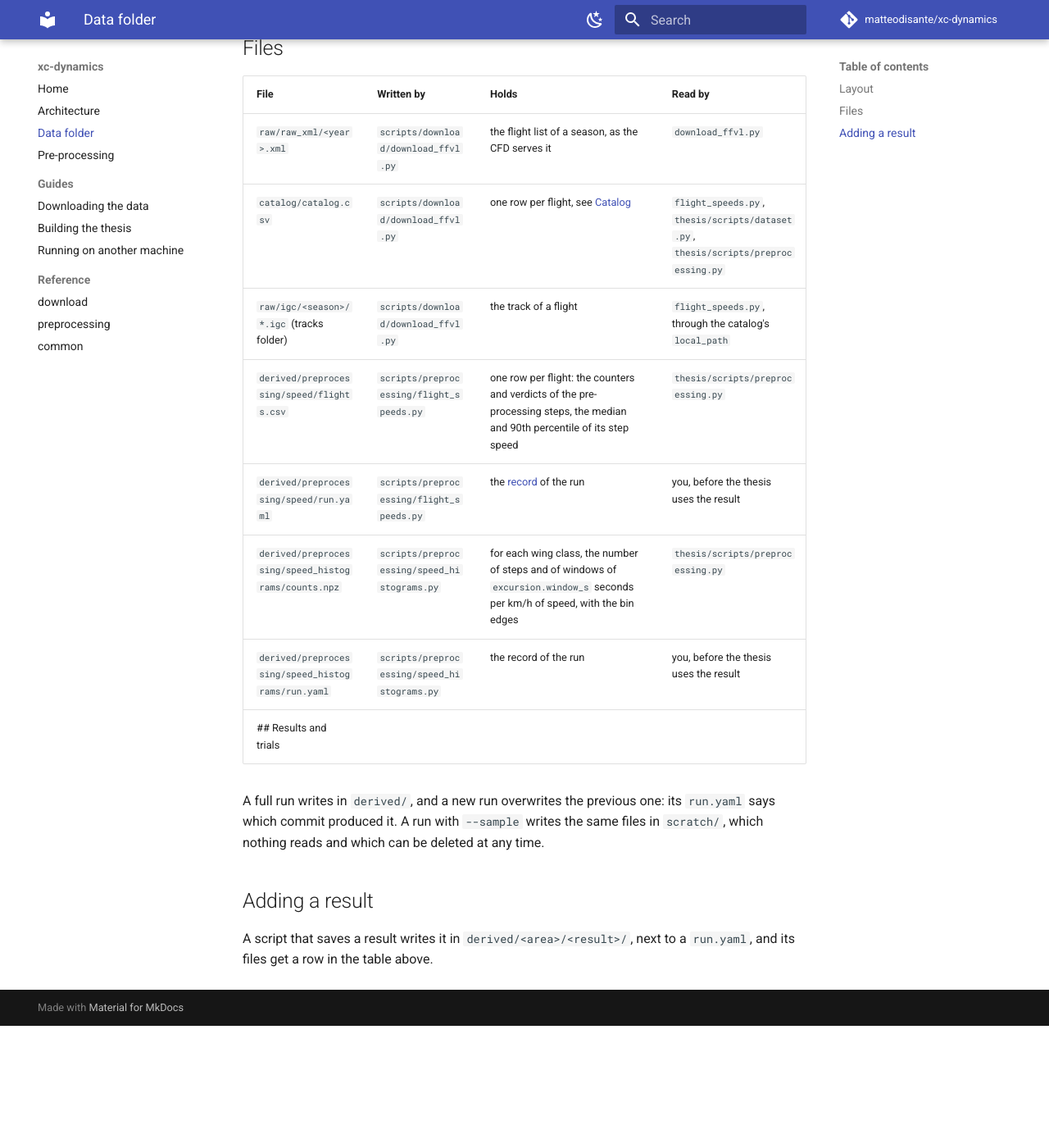
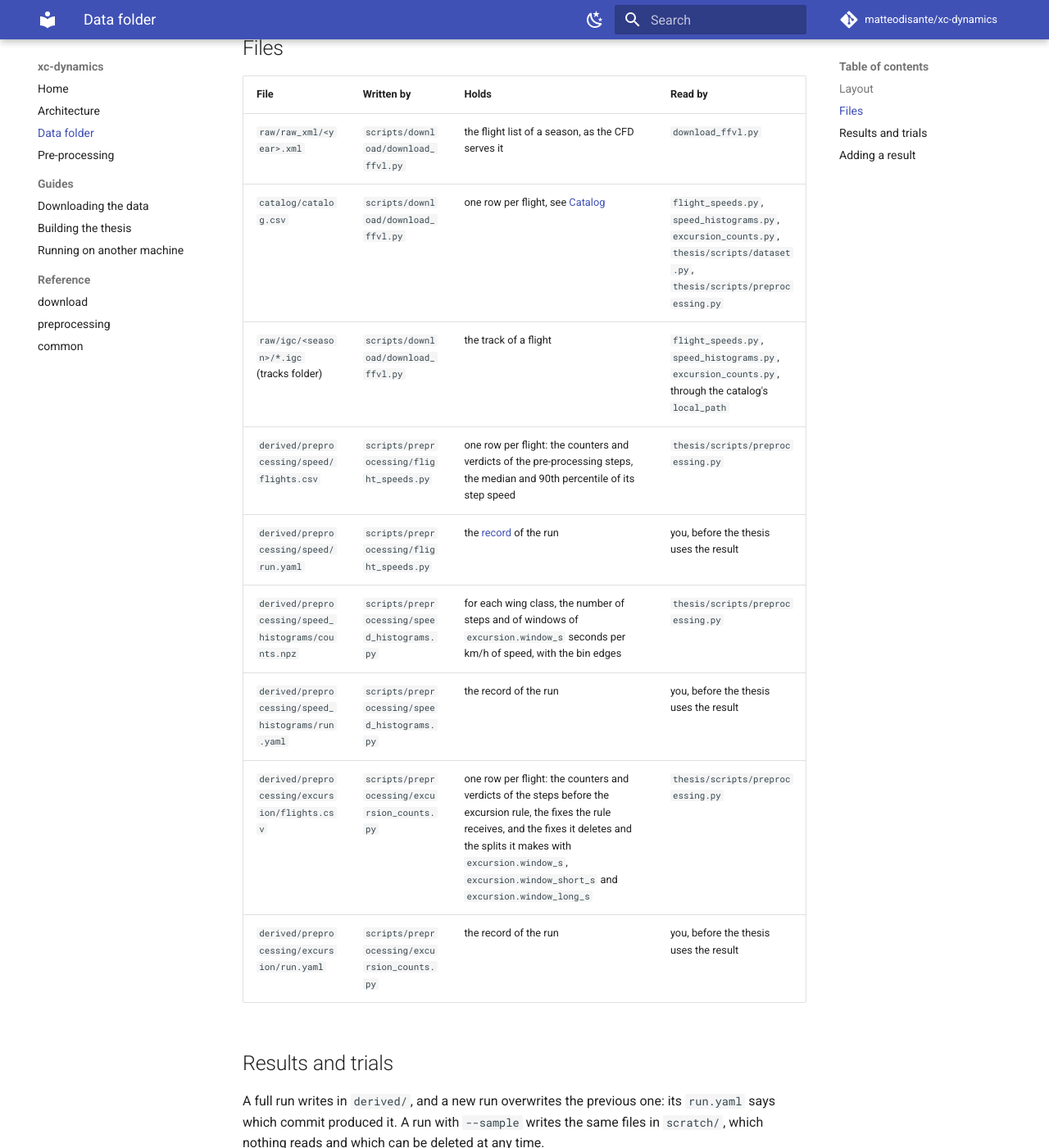
Before and after one commit to matteodisante/xc-dynamics, an MkDocs documentation site: the page built from docs/data.md, in a window 1280 px wide and 1400 px high, scrolled down 729 px. Shown: the whole window at 82% size. Built offline with MkDocs 1.6.1 and Material for MkDocs 9.7.7, drawn with Linux system fonts in a browser that asks for light colours; comment, search, counter and statistics services are not loaded; before the commit the page ends 1980 px from its top, so only the background shows below that.

Commit message:
Document the excursion counts and their table
data.md lists the files of excursion_counts.py and the scripts that read the
catalog and the tracks; preprocessing.md says that W is not read off data and
how the two other windows show what depends on it; the thesis guide lists the
excursion table.

Co-Authored-By: Claude Opus 5.5 <noreply@anthropic.com>

```diff
--- a/docs/data.md
+++ b/docs/data.md
@@ -32,12 +32,15 @@ Results are grouped by [area](architecture.md#areas), then named by what they ho
 | File | Written by | Holds | Read by |
 |---|---|---|---|
 | `raw/raw_xml/<year>.xml` | `scripts/download/download_ffvl.py` | the flight list of a season, as the CFD serves it | `download_ffvl.py` |
-| `catalog/catalog.csv` | `scripts/download/download_ffvl.py` | one row per flight, see [Catalog](guides/download.md#catalog) | `flight_speeds.py`, `thesis/scripts/dataset.py`, `thesis/scripts/preprocessing.py` |
-| `raw/igc/<season>/*.igc` (tracks folder) | `scripts/download/download_ffvl.py` | the track of a flight | `flight_speeds.py`, through the catalog's `local_path` |
+| `catalog/catalog.csv` | `scripts/download/download_ffvl.py` | one row per flight, see [Catalog](guides/download.md#catalog) | `flight_speeds.py`, `speed_histograms.py`, `excursion_counts.py`, `thesis/scripts/dataset.py`, `thesis/scripts/preprocessing.py` |
+| `raw/igc/<season>/*.igc` (tracks folder) | `scripts/download/download_ffvl.py` | the track of a flight | `flight_speeds.py`, `speed_histograms.py`, `excursion_counts.py`, through the catalog's `local_path` |
 | `derived/preprocessing/speed/flights.csv` | `scripts/preprocessing/flight_speeds.py` | one row per flight: the counters and verdicts of the pre-processing steps, the median and 90th percentile of its step speed | `thesis/scripts/preprocessing.py` |
 | `derived/preprocessing/speed/run.yaml` | `scripts/preprocessing/flight_speeds.py` | the [record](guides/other-machine.md#how-it-stays-consistent) of the run | you, before the thesis uses the result |
 | `derived/preprocessing/speed_histograms/counts.npz` | `scripts/preprocessing/speed_histograms.py` | for each wing class, the number of steps and of windows of `excursion.window_s` seconds per km/h of speed, with the bin edges | `thesis/scripts/preprocessing.py` |
 | `derived/preprocessing/speed_histograms/run.yaml` | `scripts/preprocessing/speed_histograms.py` | the record of the run | you, before the thesis uses the result |
+| `derived/preprocessing/excursion/flights.csv` | `scripts/preprocessing/excursion_counts.py` | one row per flight: the counters and verdicts of the steps before the excursion rule, the fixes the rule receives, and the fixes it deletes and the splits it makes with `excursion.window_s`, `excursion.window_short_s` and `excursion.window_long_s` | `thesis/scripts/preprocessing.py` |
+| `derived/preprocessing/excursion/run.yaml` | `scripts/preprocessing/excursion_counts.py` | the record of the run | you, before the thesis uses the result |
+
 ## Results and trials
 
 A full run writes in `derived/`, and a new run overwrites the previous one: its `run.yaml`
```
Also changed, not shown: docs/guides/thesis.md (+3 -2 lines), docs/preprocessing.md (+6 -0 lines).
